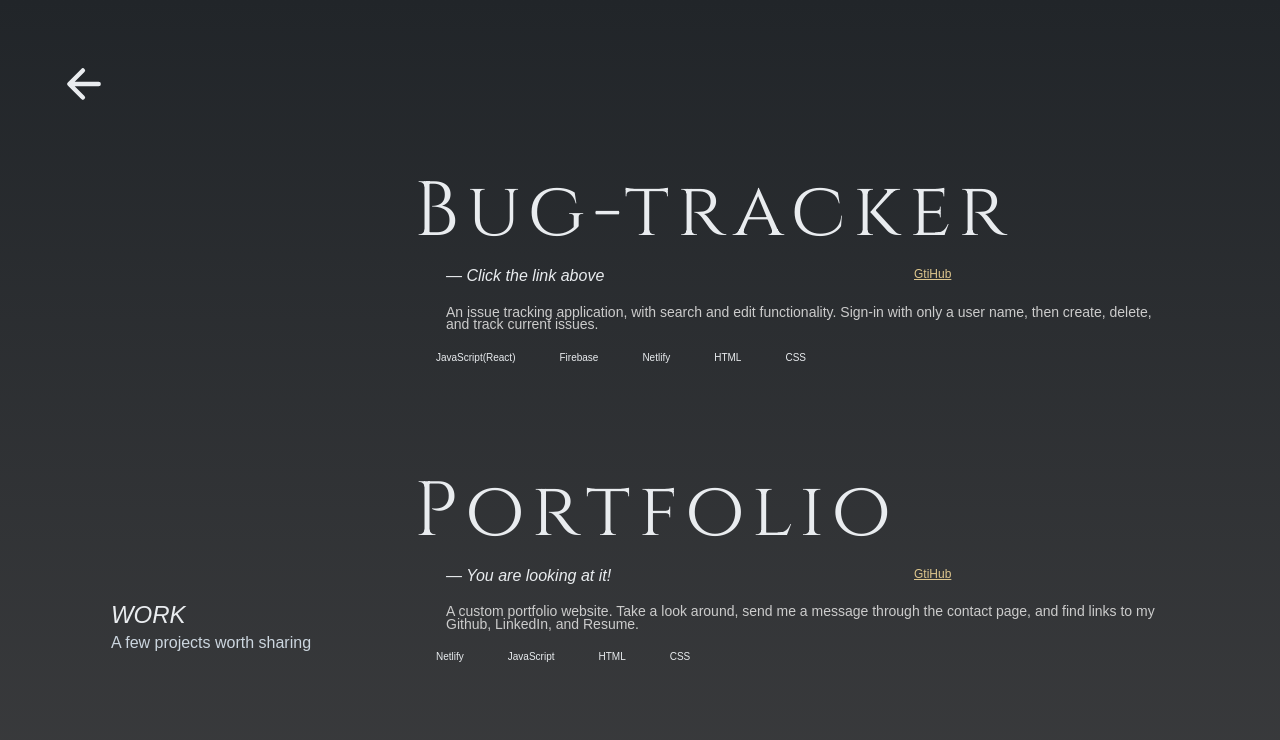
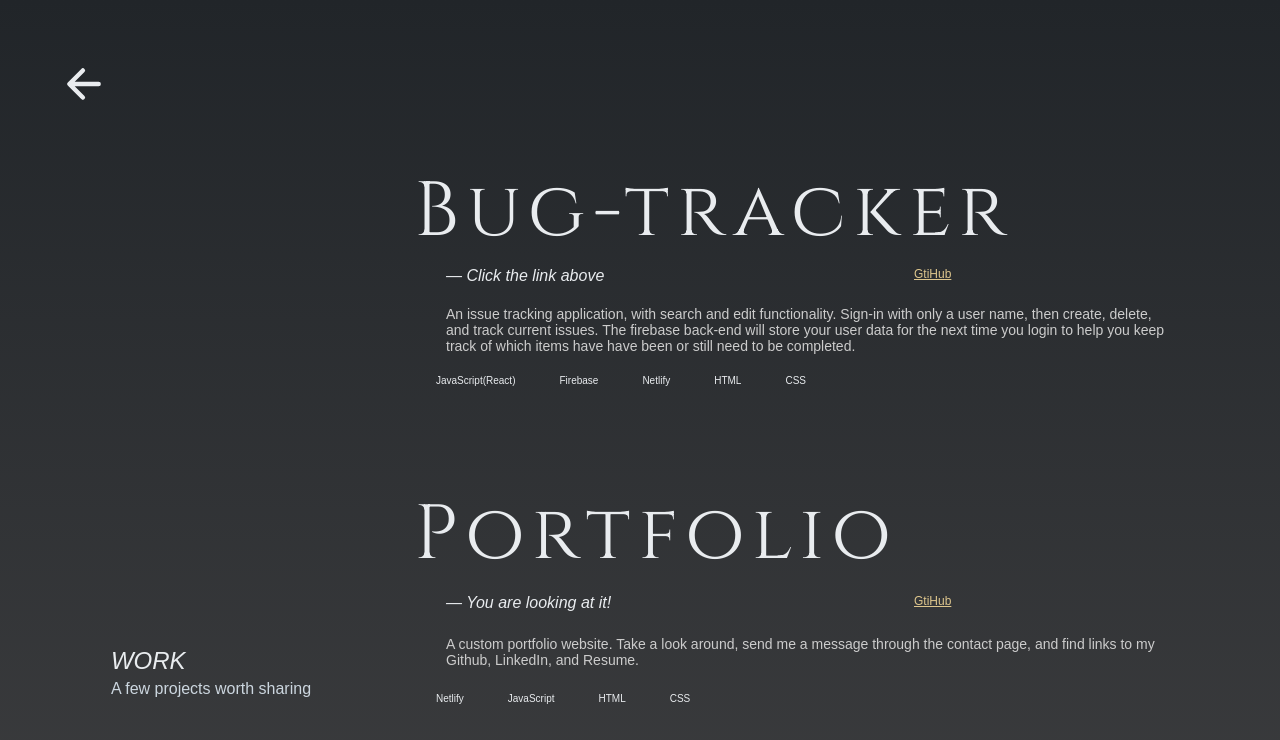
Before and after one commit to WaterColours02/Responsive-Porfolio-Website, a website: page index.html in a window 1280 px wide. Both pictures are taken after a click on the link "Work". Drawn offline with nearby package versions, Linux system fonts and the light colour scheme.

Commit message:
updated bug tracker description

```diff
--- a/index.html
+++ b/index.html
@@ -220,7 +220,7 @@
               <p class="project-demo">  —  Click the link above </p>
               <a class="project-github" href="http://">GtiHub</a>
             </div>
-            <p class="project-description"> An issue tracking application, with search and edit functionality. Sign-in with only a user name, then create, delete, and track current issues. </p>
+            <p class="project-description"> An issue tracking application, with search and edit functionality. Sign-in with only a user name, then create, delete, and track current issues. The firebase back-end will store your user data for the next time you login to help you keep track of which items have have been or still need to be completed.  </p>
             <div class="project-tech-stack">
               <p>JavaScript(React)</p>
               <p>Firebase</p>
--- a/style.css
+++ b/style.css
@@ -585,7 +585,8 @@ input:-webkit-autofill:active {
   font-size: 1.4rem;
   /* font-weight: 500; */
   color: #ccc;
-  margin-left: 3.2rem
+  margin-left: 3.2rem;
+  line-height: 1.6rem;
 }
 
 .tech-stack-icon {
```
